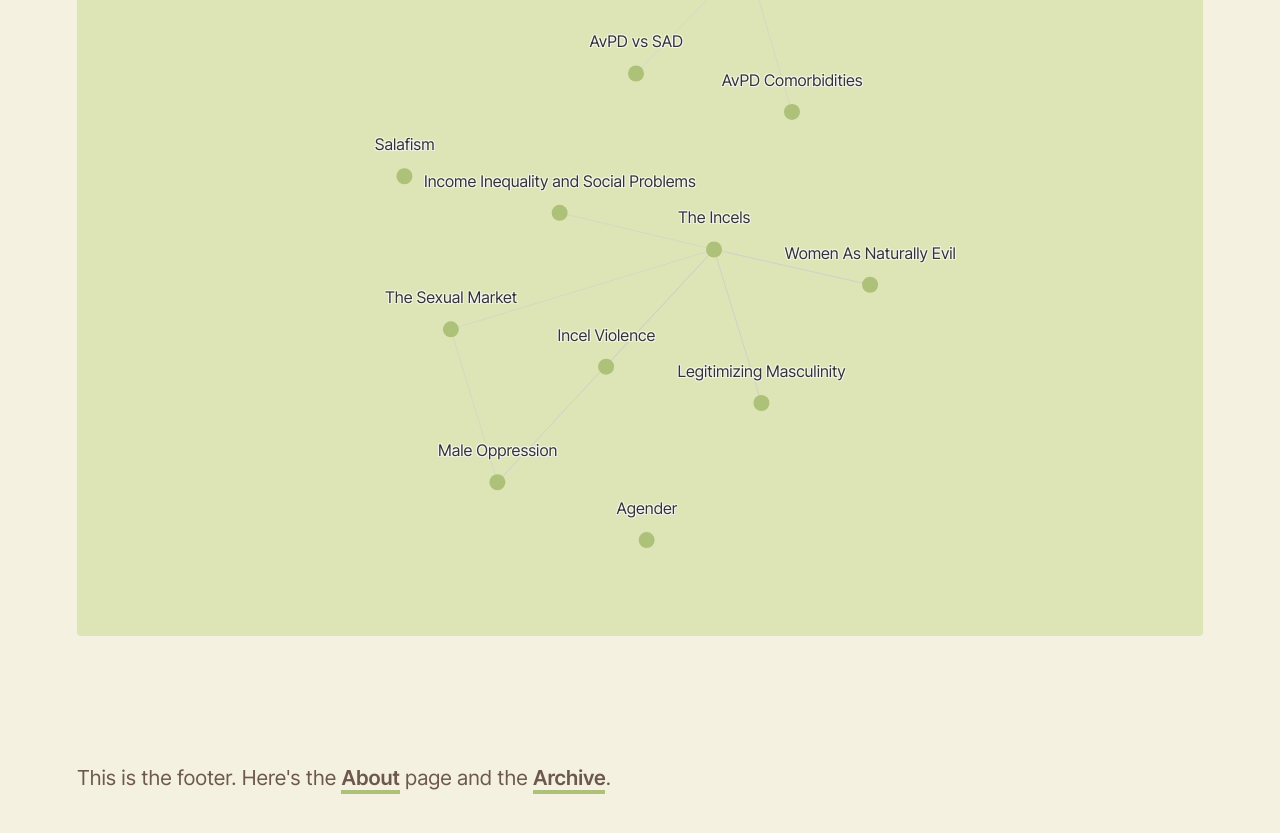
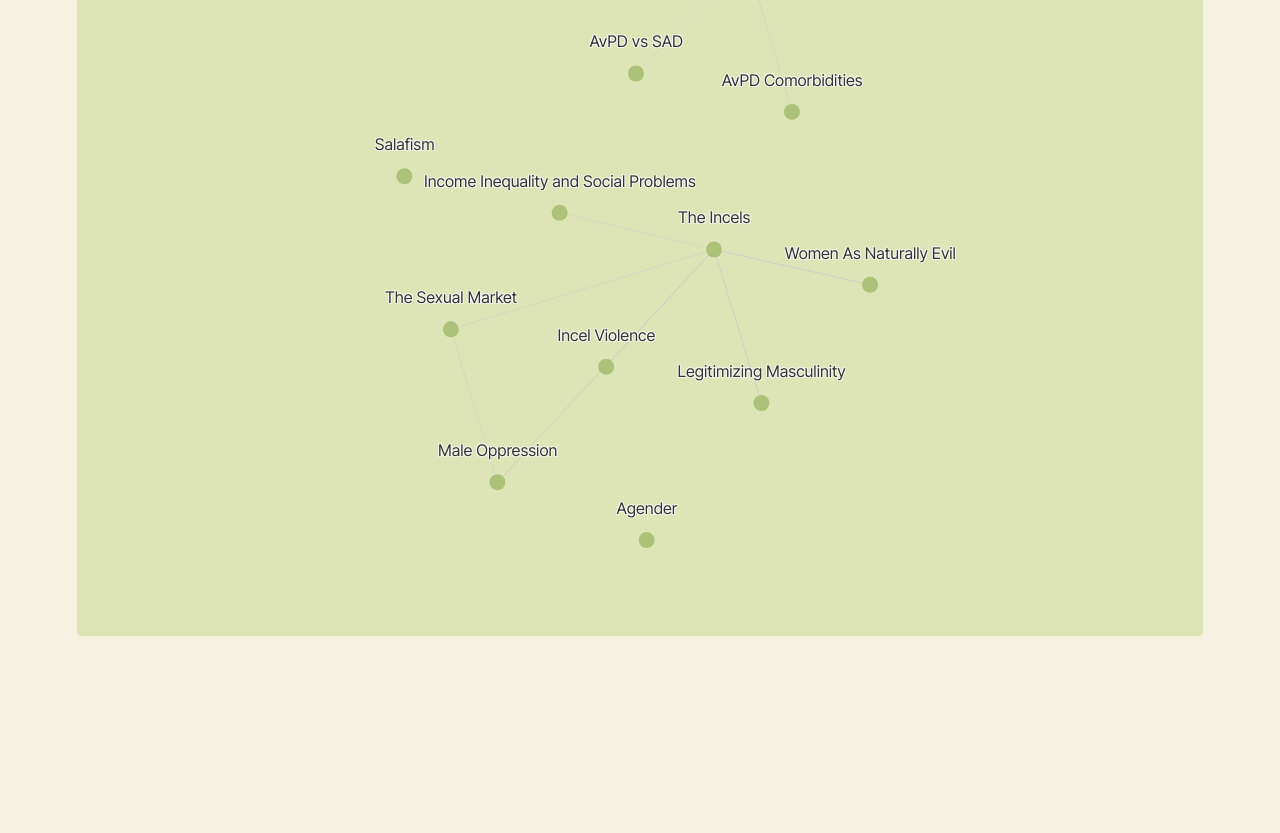
Before and after one commit to naavaparta/naavaparta, a Jekyll site: the page built from _pages/index.md, in a window 1280 px wide and 900 px high, scrolled down 774 px. Shown: the top 833 px of the window. Built offline with Jekyll 4.4.1, drawn with Linux system fonts in a browser that asks for light colours; Markdown is read by kramdown in place of the engine named in the settings.

Commit message:
Deletions

```diff
--- a/_includes/footer.html
+++ b/_includes/footer.html
@@ -1 +1 @@
-<p>This is the footer. Here's the <a class="internal-link" href="about.html">About</a> page and the <a class="internal-link" href="archive.html">Archive</a>.</p>
+<p>&nbsp;</p>
```
Also changed, not shown: assets/images/image.jpg (deleted), 1 other file.
